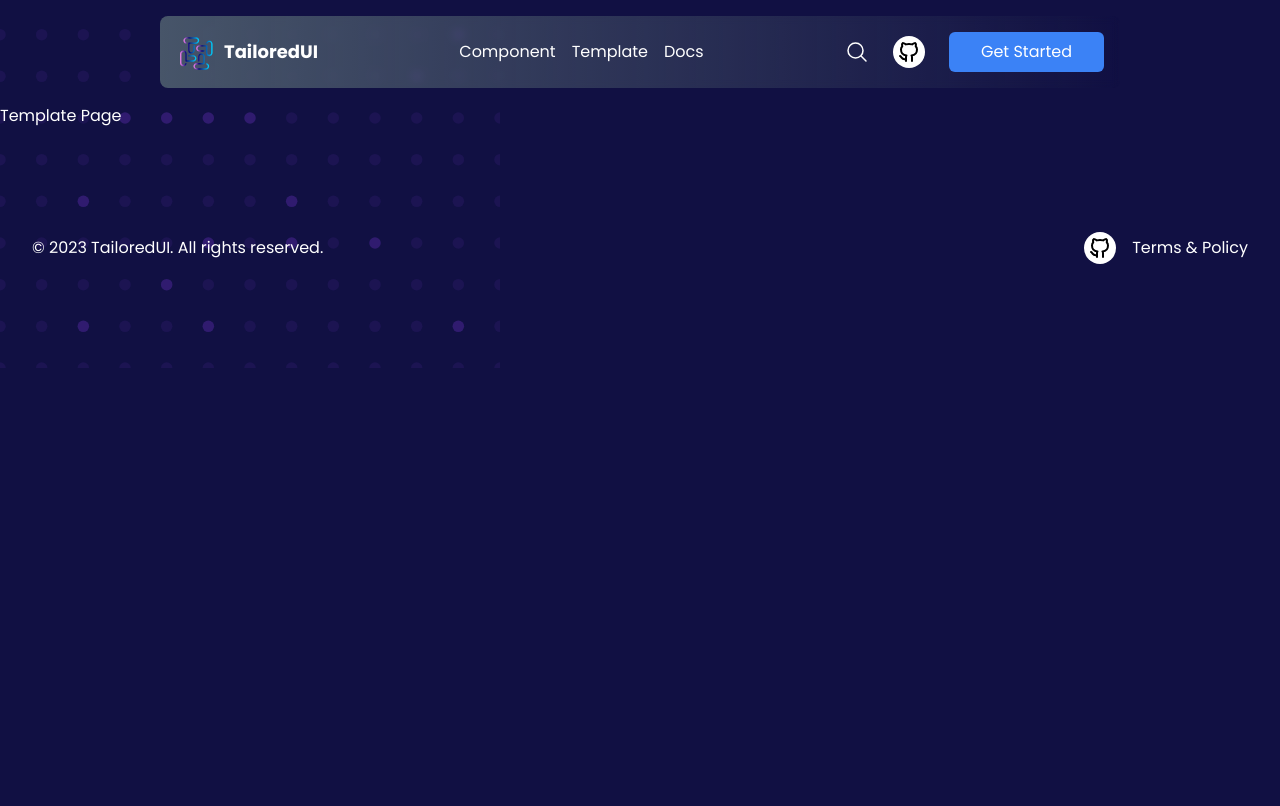
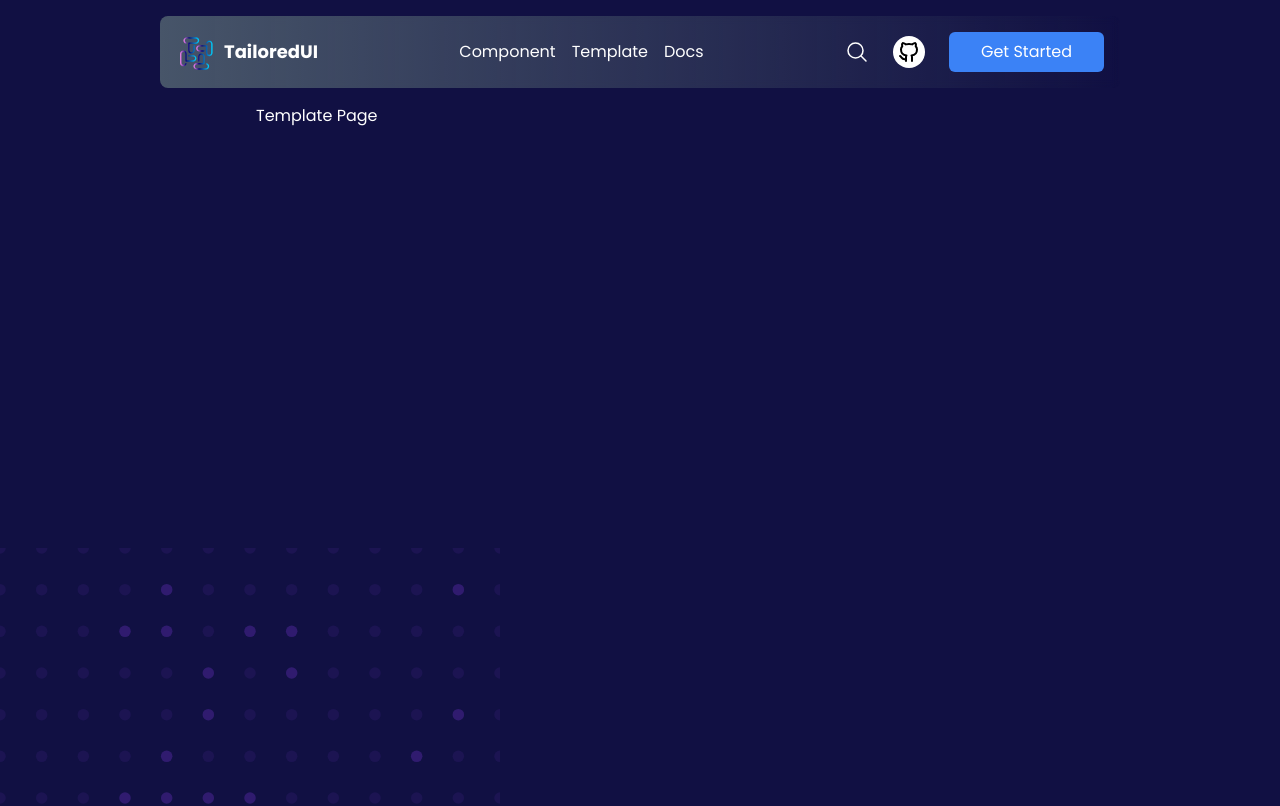
Before and after one commit to TailoredUI/TailoredUI, a React (Vite) app: page /collections in a window 1280 px wide. Shown: the top 806 px of the page. Built offline with nearby package versions, Linux system fonts and the light colour scheme.

Commit message:
minor style changes

```diff
--- a/src/Outlet.tsx
+++ b/src/Outlet.tsx
@@ -11,7 +11,9 @@ const Outlet: React.FC<OutletProps> = ({ children }) => {
     <div className="flex w-full flex-col">
       <Navbar />
 
-      <main className="relative w-full overflow-x-hidden">{children}</main>
+      <main className="relative mx-4 min-h-[calc(100vh-6rem)] overflow-x-hidden sm:mx-8 xl:mx-64">
+        {children}
+      </main>
       <Footer />
     </div>
   )
--- a/src/components/Home/FeatureSection.tsx
+++ b/src/components/Home/FeatureSection.tsx
@@ -31,7 +31,7 @@ const FeatureSection = () => {
   return (
     <section className="relative">
       {/* <div className="bg-slate-400 h-16 w-full absolute left-0" /> */}
-      <div className="mx-4 mb-16 h-max overflow-hidden sm:mx-8 xl:mx-64">
+      <div className="mb-16 h-max overflow-hidden">
         <div className="mb-16 flex flex-col items-center text-center">
           <h1
             ref={titleRef}
--- a/src/components/Home/HeroSection.tsx
+++ b/src/components/Home/HeroSection.tsx
@@ -14,7 +14,7 @@ const HeroSection = () => {
       {/* <div className="z-0 mx-4 mb-16 mt-[9rem] overflow-hidden xs:mt-[4.7rem] sm:mx-8 sm:mt-[10rem] md:mb-0 xl:mx-64"> */}
 
       <motion.div
-        className="z-0 mx-4 mb-0 mt-0 overflow-hidden sm:mx-8 md:mb-0 xl:mx-64"
+        className="z-0 mb-0 mt-0 overflow-hidden md:mb-0"
         initial={{ opacity: 0, x: '-100%' }}
         animate={{ opacity: 1, x: '0' }}
         transition={{ duration: 0.7, ease: easeOut, delay: 0.5 }}
```
